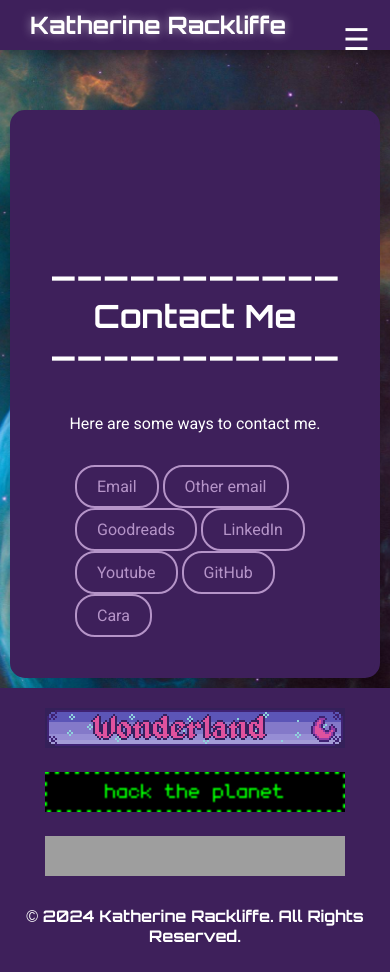
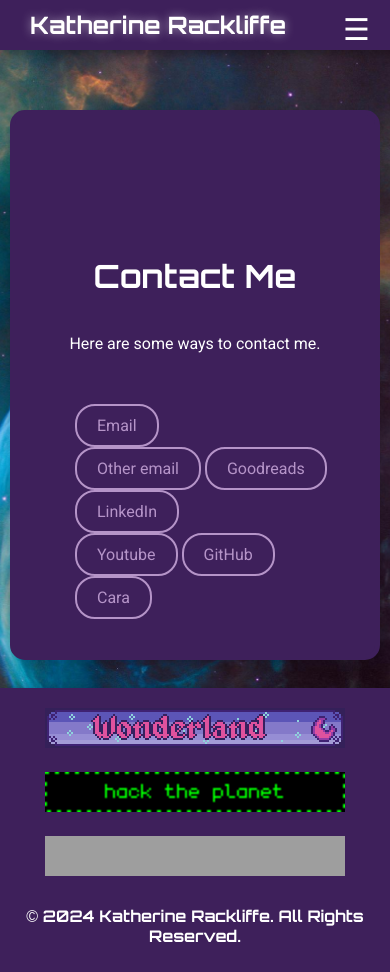
Before and after one commit to KatherineRackliffe/website, a Jekyll site: the page built from docs/contact.html, in a window 390 px wide and 972 px high. Built offline with Jekyll 4.4.1, drawn with Linux system fonts in a browser that asks for light colours; nearby versions of some CDN libraries; grey boxes are pictures that could not be loaded.

```diff
--- a/docs/_layouts/default.html
+++ b/docs/_layouts/default.html
@@ -17,7 +17,7 @@
                 <div class="hamburger" id="hamburger">&#9776;</div> <!-- Hamburger icon -->
                 <ul class="nav-menu" id="nav-menu">
                     <li><button id="toggle-blinkies" class="btn">Toggle Blinkies</button></li>
-                    <li><button id="surprise-button">Surprise!</button></li>
+                    <li><button id="surprise-button" class="btn">Surprise!</button></li>
                     <script>
                         document.getElementById('surprise-button').addEventListener('click', function () {
                             confetti();
@@ -36,7 +36,6 @@
         {% if page.image %}
         <img src="{{ page.image }}" alt="{{ page.title }}">
         {% endif %}
-
         {% if page.layout == "project" %}
         <h1>{{ page.title }}</h1>
         <div class="project-wrapper">
@@ -46,10 +45,6 @@
                 {% else %}
                 <p>No image found for this project.</p>
                 {% endif %}
-
-                <!-- Display the project date -->
-                <p class="project-date">{{ page.date | date: "%B %d, %Y" }}</p>
-
                 <p>{{ page.description }}</p>
                 {{ content }}
             </div>
--- a/docs/about.html
+++ b/docs/about.html
@@ -4,7 +4,7 @@ title: About
 ---
 
 <main>
-    <h1>———————————About Me———————————</h1>
+    <h1>About Me</h1>
     <p>My name is Katherine. I'm studying cybersecurity at BYU. I'm also in the BYU Honors program, where I'm learning how to research.
         I'm currently working on my Honors thesis about vishing messages.
     </p>
--- a/docs/assets/css/style.css
+++ b/docs/assets/css/style.css
@@ -50,7 +50,7 @@ main {
 
 header {
     background-color: var(--primary-color);
-    padding: 20px;
+    padding: 10px; /* Reduce padding for a smaller header */
     position: fixed;
     top: 0;
     width: 100%;
@@ -59,7 +59,7 @@ header {
     font-family: 'Orbitron', sans-serif;
     font-size: 18px;
     display: flex;
-    align-items: center;
+    align-items: center; /* Center align items vertically */
 }
 
 header nav {
@@ -117,9 +117,11 @@ footer {
     display: none; /* Hidden by default */
     cursor: pointer;
     font-size: 30px; /* Increase size for better visibility */
+    margin-left: auto; /* Align hamburger to the right */
     margin-right: 20px; /* Space from the right */
 }
 
+/* Adjust the nav-menu styles */
 .nav-menu {
     display: flex;
     list-style: none;
@@ -128,10 +130,10 @@ footer {
 @media (max-width: 768px) {
     .hamburger {
         display: block; /* Show hamburger on mobile */
-        position: absolute; /* Allow positioning */
-        top: 20px; /* Adjust based on header height */
+        position: absolute; /* Positioning */
+        top: 10px; /* Adjust to be closer to the top */
         right: 20px; /* Ensure it's visible on the right */
-        z-index: 1001; /* Make sure it's above other elements */
+        z-index: 1001; /* Above other elements */
     }
     .nav-menu {
         display: none; /* Hide menu on mobile */
@@ -143,6 +145,9 @@ footer {
         background-color: var(--primary-color); /* Match with header */
         padding: 10px 0; /* Add padding for better touch targets */
         box-shadow: 0 2px 10px rgba(0, 0, 0, 0.3); /* Shadow for visibility */
+    }
+    .nav-menu.open {
+        display: flex; /* Show menu when open */
     }
 }
 
--- a/docs/contact.html
+++ b/docs/contact.html
@@ -4,15 +4,15 @@ title: Contact
 ---
 
 <main>
-    <h1> ———————————Contact Me——————————— </h1>
-    <p>Here are some ways to contact me.</p>
+    <h1> Contact Me</h1>
+    <p>Here are some ways to contact me.</p> <br>
     <ul>
-        <a href="mailto:kr673@byu.edu">Email</a>
+        <a href="mailto:kr673@byu.edu">Email</a> <br>
         <a href="mailto:kittirackliffe@gmail.com">Other email</a>
         <a href="https://www.goodreads.com/user/show/122724934-katherine-rackliffe" target="_blank">Goodreads</a>
-        <a href="https://www.linkedin.com/in/katherinerackliffe/" target="_blank">LinkedIn</a>
+        <a href="https://www.linkedin.com/in/katherinerackliffe/" target="_blank">LinkedIn</a><br>
         <a href="https://www.youtube.com/@katherinerackliffe" target="_blank">Youtube</a>
         <a href="https://github.com/KatherineRackliffe" target="_blank">GitHub</a>
-        <a href="https://cara.app/kather" target="_blank">Cara</a>
+        <a href="https://cara.app/kather" target="_blank">Cara</a><br>
     </ul>
 </main>
--- a/docs/index.html
+++ b/docs/index.html
@@ -4,14 +4,14 @@ title: Home
 ---
 
 <main>
-    <h1>—————————Katherine's site—————————</h1>
+    <h1>Katherine's Site</h1>
     <p>Hello and welcome to my site! I'm a cybersecurity student at BYU, and I'm interested in cybersecurity research and technology.
         Take a look around and see if there's anything you like!</p>
 
     <section>
-        <h2>Random projects</h2>
+        <h2>Random Projects</h2>
         <ul>
-            {% assign shuffled_projects = site.projects | sample: 3 %}
+            {% assign shuffled_projects = site.projects | sample: 3 %} <!-- Randomly select 3 projects -->
             {% for project in shuffled_projects %}
                 <li>
                     <a href="{{ project.url | relative_url }}">{{ project.title }}</a>
```
Also changed, not shown: other parts of docs/_layouts/default.html (+7 -3 lines), docs/blog.html (deleted, +0 -13 lines), docs/projects.html (+6 -2 lines).
